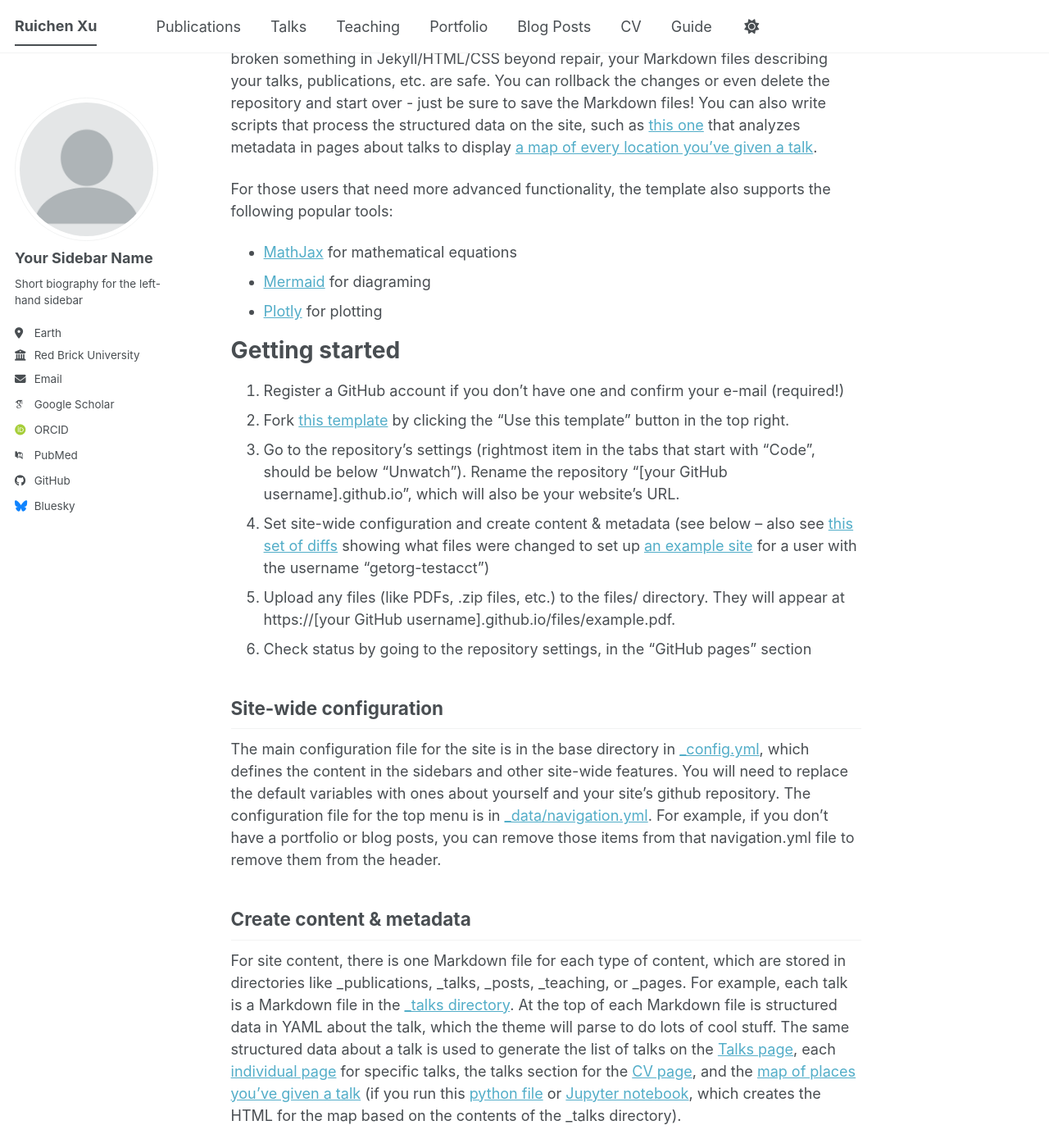
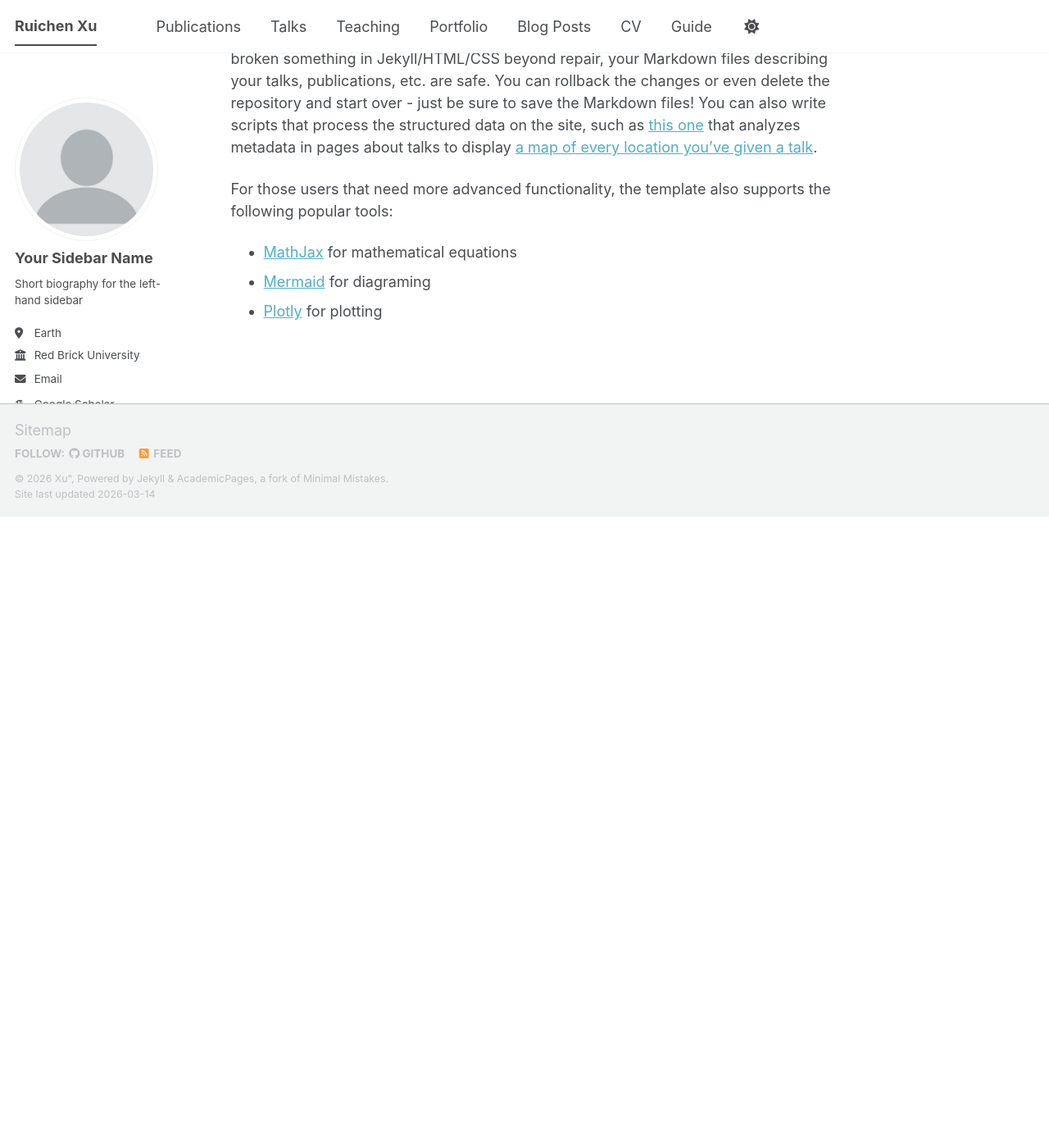
Before and after one commit to ruichenxu66/ruichenxu66.github.io, a Jekyll site: the page built from _pages/about.md, in a window 1280 px wide and 1400 px high, scrolled down 797 px. Shown: the whole window at 82% size. Built offline with Jekyll 4.4.1, drawn with Linux system fonts in a browser that asks for light colours; some web fonts are replaced; a script bundle is joined from its source files by our own code; library files that are not in the unit come from our copies; after the commit the page ends 1427 px from its top, so only the background shows below that; some of the changed text lies outside the part shown.

Commit message:
Update about.md

```diff
--- a/_pages/about.md
+++ b/_pages/about.md
@@ -21,25 +21,3 @@
 - [MathJax](https://www.mathjax.org/) for mathematical equations
 - [Mermaid](https://mermaid.js.org/) for diagraming
 - [Plotly](https://plotly.com/javascript/) for plotting
-
-Getting started
-======
-1. Register a GitHub account if you don't have one and confirm your e-mail (required!)
-1. Fork [this template](https://github.com/academicpages/academicpages.github.io) by clicking the "Use this template" button in the top right.
-1. Go to the repository's settings (rightmost item in the tabs that start with "Code", should be below "Unwatch"). Rename the repository "[your GitHub username].github.io", which will also be your website's URL.
-1. Set site-wide configuration and create content & metadata (see below -- also see [this set of diffs](https://archive.is/3TPas) showing what files were changed to set up [an example site](https://getorg-testacct.github.io) for a user with the username "getorg-testacct")
-1. Upload any files (like PDFs, .zip files, etc.) to the files/ directory. They will appear at https://[your GitHub username].github.io/files/example.pdf.
-1. Check status by going to the repository settings, in the "GitHub pages" section
-
-Site-wide configuration
-------
-The main configuration file for the site is in the base directory in [_config.yml](https://github.com/academicpages/academicpages.github.io/blob/master/_config.yml), which defines the content in the sidebars and other site-wide features. You will need to replace the default variables with ones about yourself and your site's github repository. The configuration file for the top menu is in [_data/navigation.yml](https://github.com/academicpages/academicpages.github.io/blob/master/_data/navigation.yml). For example, if you don't have a portfolio or blog posts, you can remove those items from that navigation.yml file to remove them from the header.
-
-Create content & metadata
-------
-For site content, there is one Markdown file for each type of content, which are stored in directories like _publications, _talks, _posts, _teaching, or _pages. For example, each talk is a Markdown file in the [_talks directory](https://github.com/academicpages/academicpages.github.io/tree/master/_talks). At the top of each Markdown file is structured data in YAML about the talk, which the theme will parse to do lots of cool stuff. The same structured data about a talk is used to generate the list of talks on the [Talks page](https://academicpages.github.io/talks), each [individual page](https://academicpages.github.io/talks/2012-03-01-talk-1) for specific talks, the talks section for the [CV page](https://academicpages.github.io/cv), and the [map of places you've given a talk](https://academicpages.github.io/talkmap.html) (if you run this [python file](https://github.com/academicpages/academicpages.github.io/blob/master/talkmap.py) or [Jupyter notebook](https://github.com/academicpages/academicpages.github.io/blob/master/talkmap.ipynb), which creates the HTML for the map based on the contents of the _talks directory).
-
-**Markdown generator**
-
-The repository includes [a set of Jupyter notebooks](https://github.com/academicpages/academicpages.github.io/tree/master/markdown_generator
-) that converts a CSV containing structured data about talks or presentations into individual Markdown files that will be properly formatted for the Academic Pages template. The sample CSVs in that directory are the ones I used to create my own personal website at stuartgeiger.com. My usual workflow is that I keep a spreadsheet of my publications and talks, then run the code in these notebooks to generate the Markdown files, then commit and push them to the GitHub repository.
```
